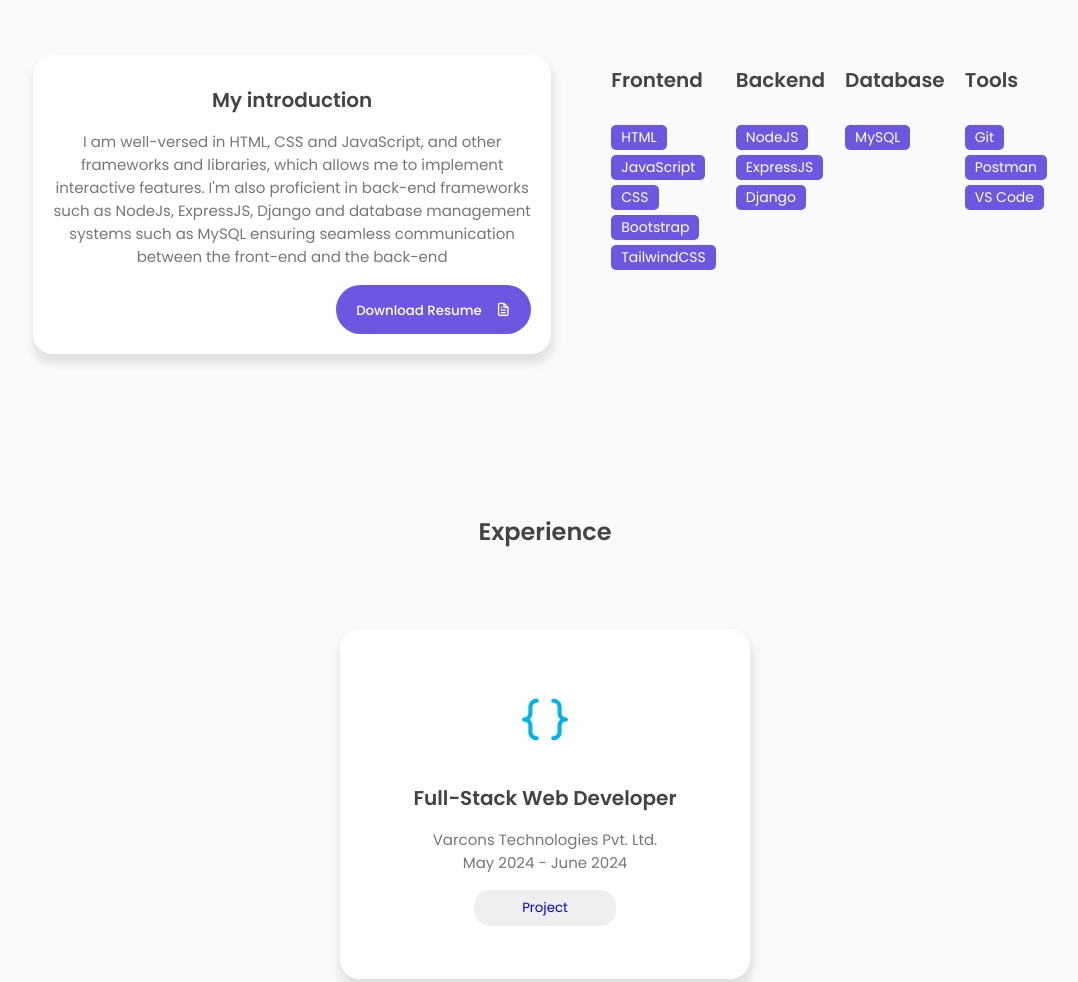
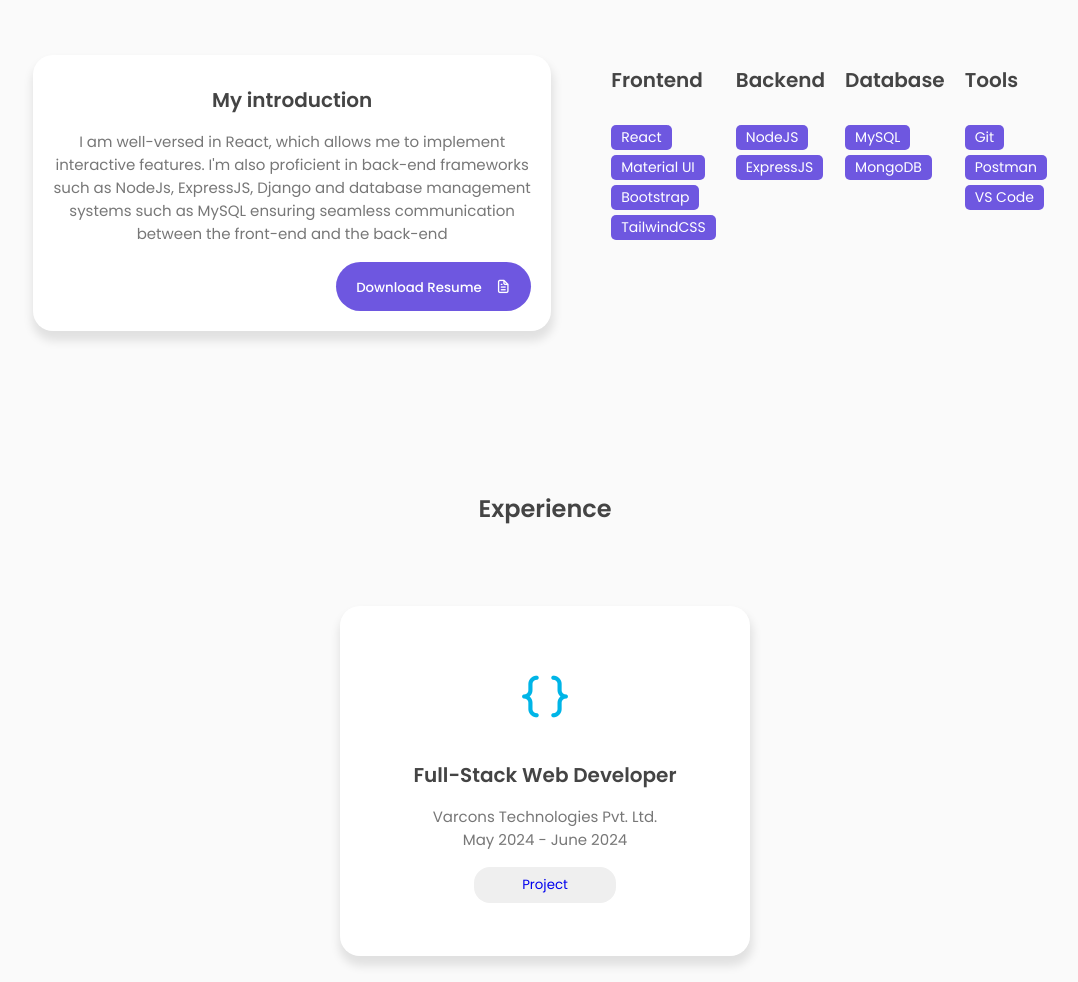
Before and after one commit to bhaveshjain2603/Portfolio-Website, a plain HTML site: page index.html in a window 1280 px wide. Shown: the part 940-1922 px from the top of the page, without its empty margins (95-1173 px from the left). Drawn offline with nearby package versions, Linux system fonts and the light colour scheme.

Commit message:
Update index.html

```diff
--- a/index.html
+++ b/index.html
@@ -96,7 +96,7 @@
                     <div class="col">
                         <div class="about-info">
                             <h3>My introduction</h3>
-                            <p>I am well-versed in HTML, CSS and JavaScript, and other frameworks and libraries, which allows me to implement interactive features. I'm also proficient in back-end frameworks such as NodeJs, ExpressJS, Django and database management systems such as MySQL ensuring seamless communication between the front-end and the back-end </p>
+                            <p>I am well-versed in React, which allows me to implement interactive features. I'm also proficient in back-end frameworks such as NodeJs, ExpressJS, Django and database management systems such as MySQL ensuring seamless communication between the front-end and the back-end </p>
                             <div class="about-btn">
                                 <button class="btn" onclick="window.open('Bhavesh Resume.pdf')">Download Resume <i class="uil uil-file-alt"></i></button>
                             </div>
@@ -108,9 +108,8 @@
                                 <h3>Frontend</h3>
                             </div>
                             <div class="skills-list">
-                                <span>HTML</span>
-                                <span>JavaScript</span>
-                                <span>CSS</span>
+                                <span>React</span>
+                                <span>Material UI</span>
                                 <span>Bootstrap</span>
                                 <span>TailwindCSS</span>
                             </div>
@@ -122,7 +121,6 @@
                             <div class="skills-list">
                                 <span>NodeJS</span>
                                 <span>ExpressJS</span>
-                                <span>Django</span>
                             </div>
                         </div>
                         <div class="skills-box">
@@ -131,6 +129,7 @@
                             </div>
                             <div class="skills-list">
                                 <span>MySQL</span>
+                                <span>MongoDB</span>
                             </div>
                         </div>
                         <div class="skills-box">
@@ -199,7 +198,7 @@
                         <i class="uil uil-stethoscope-alt"></i>
                         <h3>DentCare</h3>
                         <label>Clinic Management System</label>
-                        <button><a href="#">Source Code (Available Shortly)</a></button>
+                        <button><a href="https://github.com/bhaveshjain2603/dentcare" target="_blank">Source Code</a></button>
                         <button><a href="#">Live Demo (Available Shortly)</a></button>
                     </div>
                     <!-- <div class="project-box">
```
